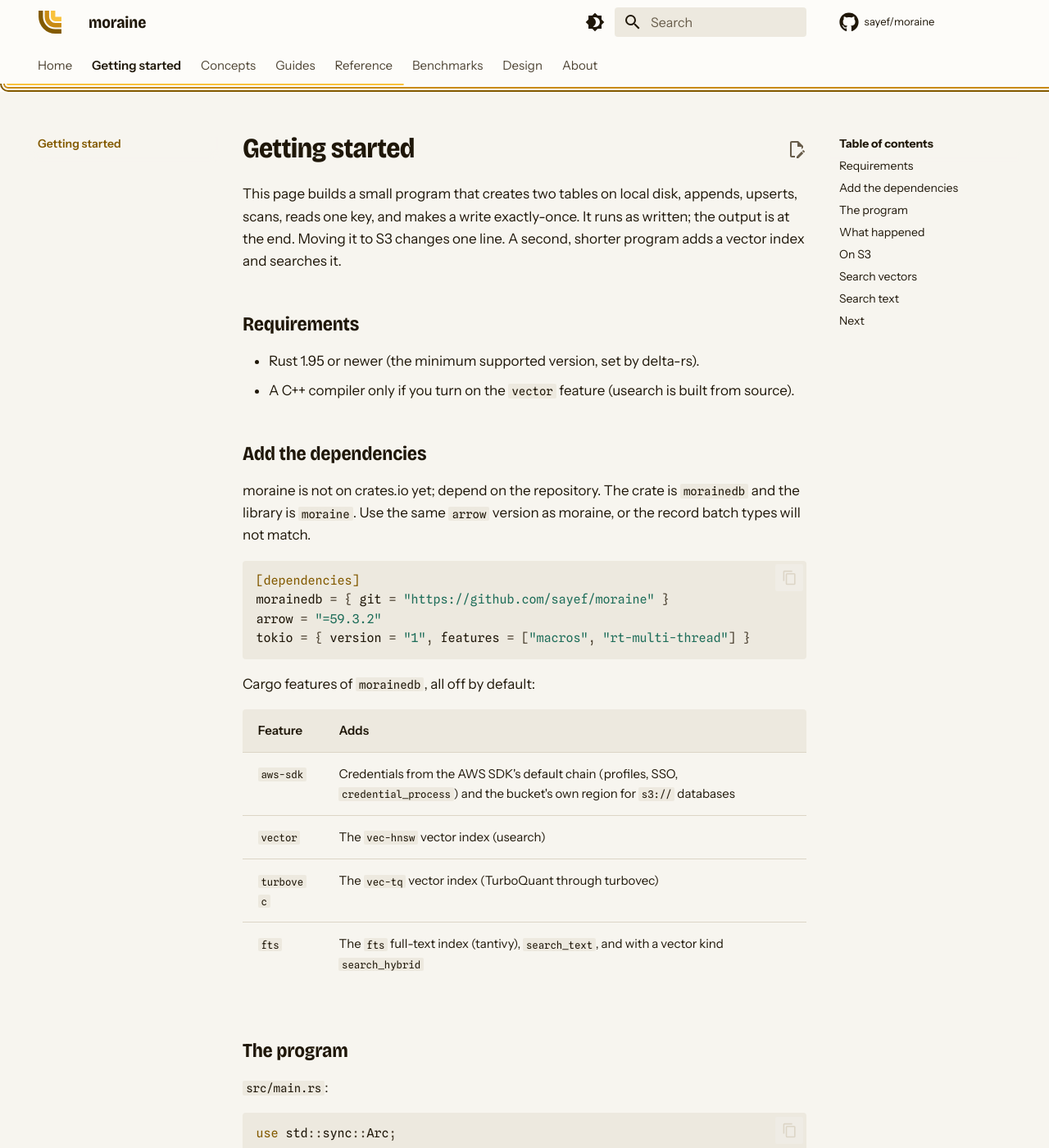
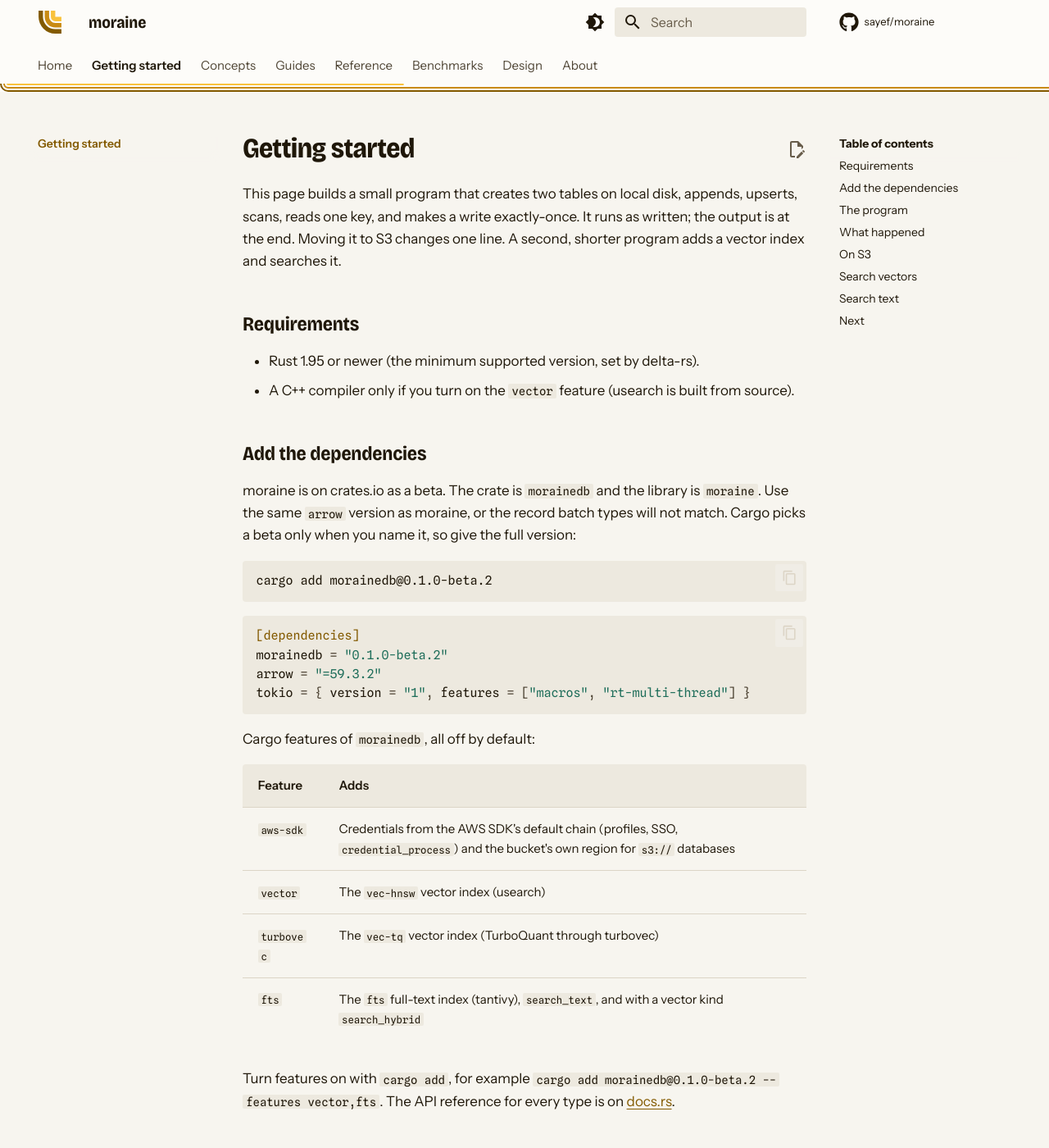
Before and after one commit to sayef/moraine, an MkDocs documentation site: the page built from docs/getting-started.md, in a window 1280 px wide and 1400 px high. Shown: the whole window at 82% size. Built offline with MkDocs 1.6.1 and Material for MkDocs 9.7.7, drawn with Linux system fonts in a browser that asks for light colours; comment, search, counter and statistics services are not loaded; some of the changed text lies outside the part shown.

Commit message:
docs: install the published crate from crates.io
The install instructions used the git repository and said the crate was
not on crates.io. They now use morainedb 0.1.0-beta.2 from crates.io,
with cargo add examples. The moraine-cli command is not published, so
its git install stays, with a note saying so. The README gains
crates.io, docs.rs and CI badges under the banner and links the API
reference on docs.rs, which the docs navigation links too.

````diff
--- a/docs/getting-started.md
+++ b/docs/getting-started.md
@@ -11,13 +11,17 @@ Moving it to S3 changes one line. A second, shorter program adds a vector index
 
 ## Add the dependencies
 
-moraine is not on crates.io yet; depend on the repository. The crate is `morainedb` and the
-library is `moraine`. Use the same `arrow` version as moraine, or the record batch types will not
-match.
+moraine is on crates.io as a beta. The crate is `morainedb` and the library is `moraine`. Use
+the same `arrow` version as moraine, or the record batch types will not match. Cargo picks a beta
+only when you name it, so give the full version:
+
+```sh
+cargo add morainedb@0.1.0-beta.2
+```
 
 ```toml
 [dependencies]
-morainedb = { git = "https://github.com/sayef/moraine" }
+morainedb = "0.1.0-beta.2"
 arrow = "=59.3.2"
 tokio = { version = "1", features = ["macros", "rt-multi-thread"] }
 ```
@@ -30,6 +34,10 @@ Cargo features of `morainedb`, all off by default:
 | `vector` | The `vec-hnsw` vector index (usearch) |
 | `turbovec` | The `vec-tq` vector index (TurboQuant through turbovec) |
 | `fts` | The `fts` full-text index (tantivy), `search_text`, and with a vector kind `search_hybrid` |
+
+Turn features on with `cargo add`, for example
+`cargo add morainedb@0.1.0-beta.2 --features vector,fts`. The API reference for every type is on
+[docs.rs](https://docs.rs/morainedb).
 
 ## The program
 
@@ -212,7 +220,7 @@ are JSON:
 
 ```toml
 [dependencies]
-morainedb = { git = "https://github.com/sayef/moraine", features = ["vector"] }
+morainedb = { version = "0.1.0-beta.2", features = ["vector"] }
 serde_json = "1"
 ```
 
@@ -313,7 +321,7 @@ and caching sidecars, and the TurboQuant kind.
 Full-text search needs the `fts` feature (tantivy):
 
 ```toml
-morainedb = { git = "https://github.com/sayef/moraine", features = ["fts"] }
+morainedb = { version = "0.1.0-beta.2", features = ["fts"] }
 ```
 
 ```rust
--- a/mkdocs.yml
+++ b/mkdocs.yml
@@ -107,6 +107,7 @@ nav:
       - Reading files and rows: guides/reading-files.md
       - Maintenance: guides/maintenance.md
   - Reference:
+      - API reference (docs.rs): https://docs.rs/morainedb
       - The moraine command: cli.md
       - On-disk format: FORMAT.md
       - Versioning policy: SEMVER.md
````
Also changed, not shown: README.md (+14 -3 lines), docs/cli.md (+3 -0 lines), docs/guides/full-text-search.md (+2 -2 lines), docs/guides/vector-search.md (+2 -2 lines).
